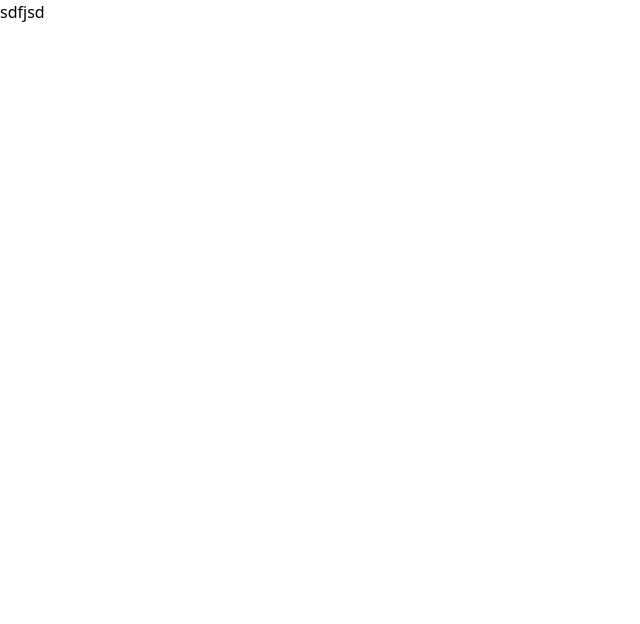
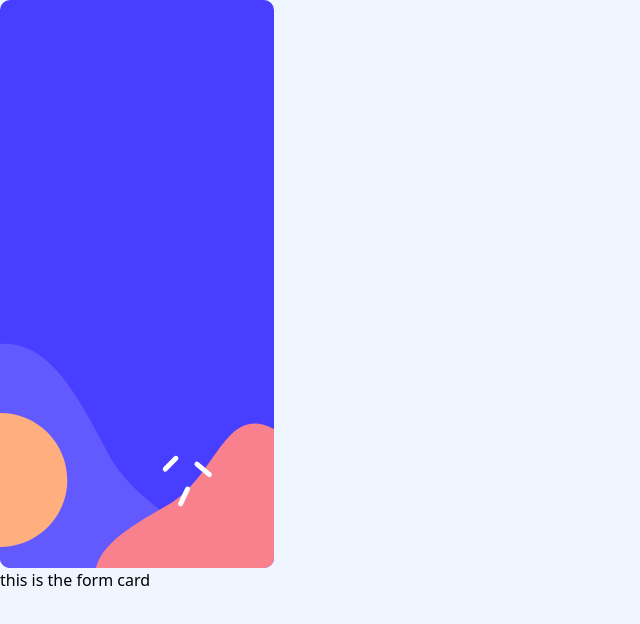
Before and after one commit to rachel-soon/multi-step-form, a Vue app in the folder form-project/: page / in a window 1280 px wide. Shown: the top 624 px of the page, without its empty margins (0-640 px from the left). Built offline with nearby package versions, Linux system fonts and the light colour scheme.

Commit message:
feat: create form component and vertically + horizontally center it

```diff
--- a/form-project/src/App.vue
+++ b/form-project/src/App.vue
@@ -1,9 +1,15 @@
 <script setup lang="ts">
-import SubscriptionForm from './views/SubscriptionForm.vue';
+import SubscriptionForm from './views/SubscriptionForm.vue'
 </script>
 
 <template>
-  <SubscriptionForm></SubscriptionForm>
+  <div class="h-screen flex items-center justify-center">
+    <SubscriptionForm></SubscriptionForm>
+  </div>
 </template>
 
-<style scoped></style>
+<style>
+body {
+  background-color: rgb(240, 246, 255);
+}
+</style>
--- a/form-project/src/components/FormSideNav.vue
+++ b/form-project/src/components/FormSideNav.vue
@@ -1,5 +1,7 @@
 <script setup lang="ts"></script>
 
 <template>
-  <div>sdfjsd</div>
+  <div>
+    <img src="../assets/img/bg-sidebar-desktop.svg" alt="Sidebar background" />
+  </div>
 </template>
--- a/form-project/src/views/SubscriptionForm.vue
+++ b/form-project/src/views/SubscriptionForm.vue
@@ -1,8 +1,10 @@
 <script setup lang="ts">
 import FormSideNav from '@/components/FormSideNav.vue'
-
 </script>
 
 <template>
+  <div class="bg-white w-8/12 rounded-xl grid grid-cols-3">
     <FormSideNav></FormSideNav>
+    <div class="cols-span-2">this is the form card</div>
+  </div>
 </template>
```
